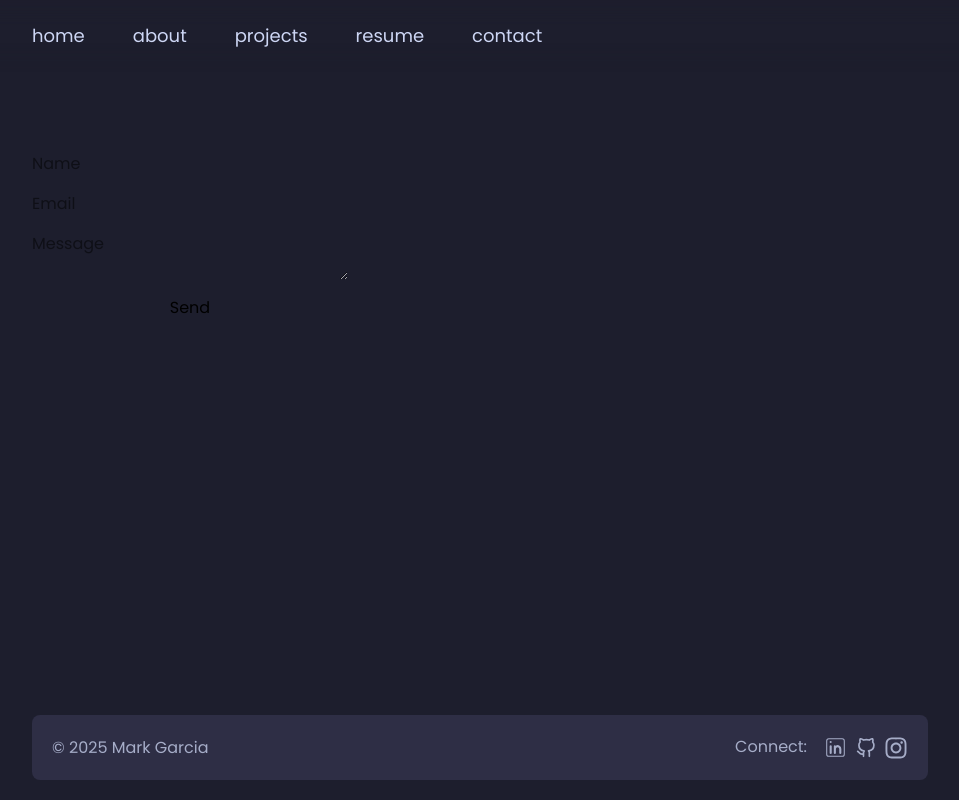
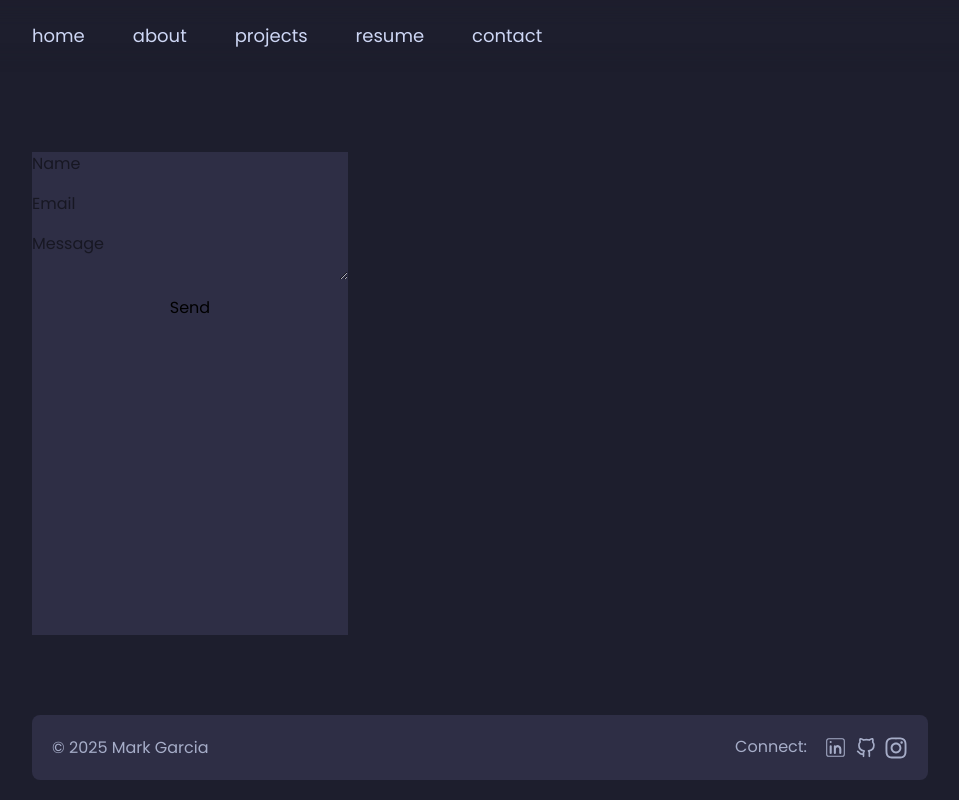
Before and after one commit to MarkRyanGarcia/portfolio, a React (Vite) app: page /contact in a window 1280 px wide. Shown: the whole page, without its empty margins (160-1119 px from the left). Built offline with nearby package versions, Linux system fonts and the light colour scheme.

Commit message:
fix contact

```diff
--- a/src/pages/Contact.tsx
+++ b/src/pages/Contact.tsx
@@ -3,11 +3,12 @@ export default function Contact() {
       e.preventDefault();
 
       const form = e.currentTarget;
+      const formData = new FormData(form);
 
       const data = {
-            name: form.name.value,
-            email: form.email.value,
-            message: form.message.value
+        name: formData.get("name") as string,
+        email: formData.get("email") as string,
+        message: formData.get("message") as string
       };
 
       await fetch("/api/contact", {
@@ -21,7 +22,7 @@ export default function Contact() {
     }
 
     return (
-        <form onSubmit={submitForm} className="flex flex-col gap-4 max-w-md">
+      <form onSubmit={submitForm} className="flex flex-col gap-4 max-w-md bg-base-2">
         <input name="name" placeholder="Name" required />
         <input name="email" placeholder="Email" required />
         <textarea name="message" placeholder="Message" required />
```
Lines whose indentation alone changed are shown as unchanged.
